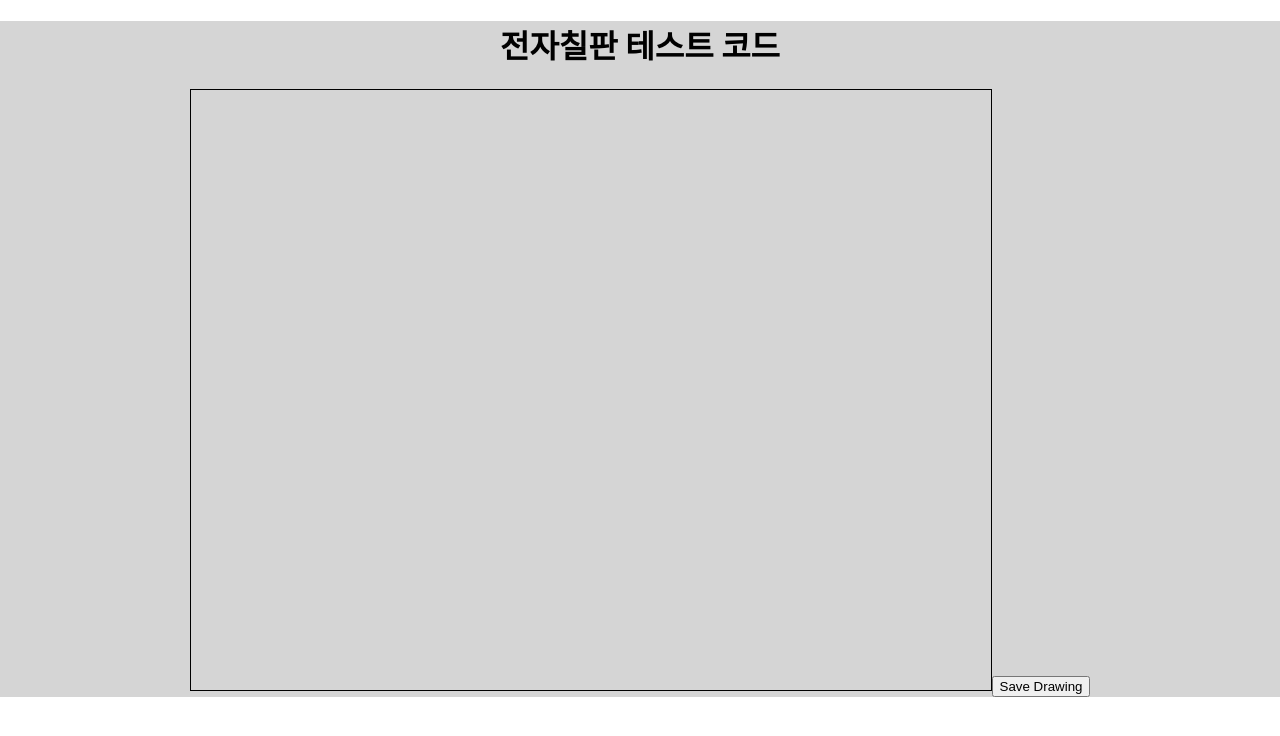
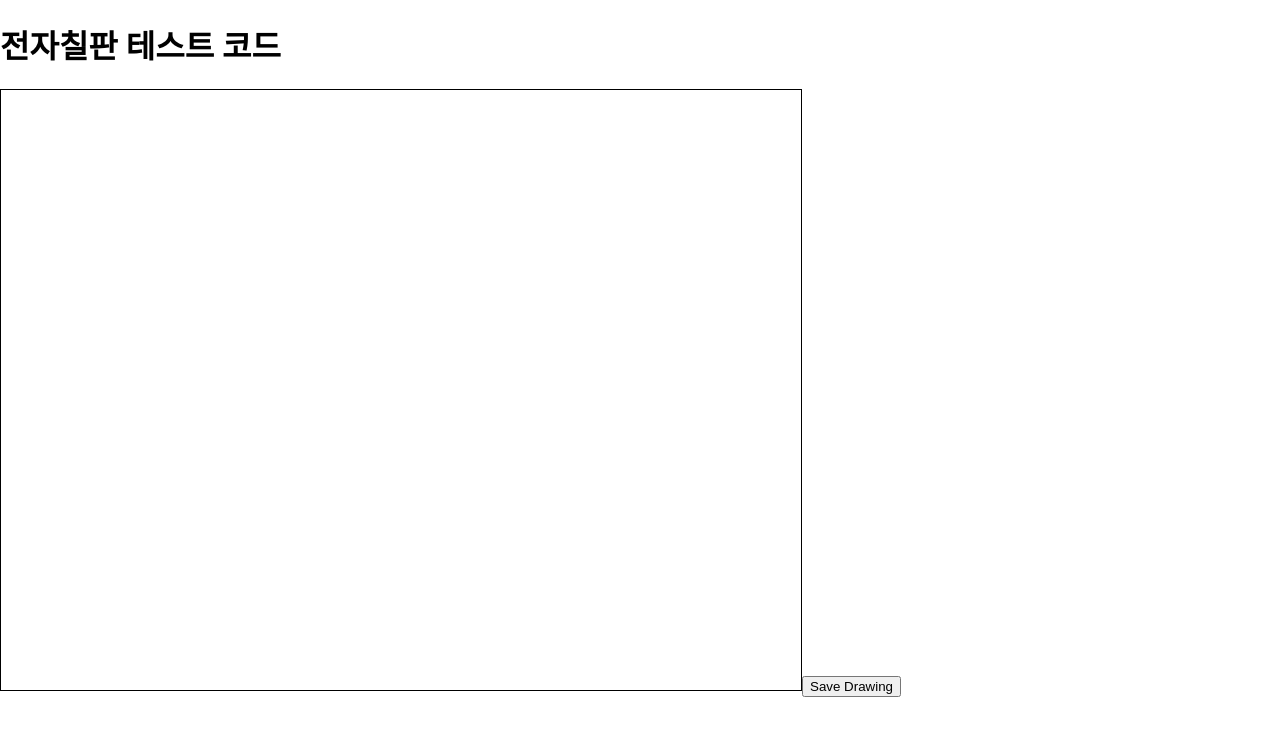
Before and after one commit to JunMango/WhiteBorad, a React (Create React App) app: page / in a window 1280 px wide. Shown: the top 736 px of the page. Built offline with nearby package versions, Linux system fonts and the light colour scheme.

Commit message:
fix 필요 없는 속성 지움

```diff
--- a/src/App.css
+++ b/src/App.css
@@ -1,8 +1,7 @@
 /** @format */
 
 .App {
-  text-align: center;
-  background-color: #d5d5d5;
+  /*text-align: center;*/
 }
 
 .App-logo {
--- a/src/index.css
+++ b/src/index.css
@@ -1,10 +1,10 @@
 body {
   margin: 0;
-  font-family: -apple-system, BlinkMacSystemFont, 'Segoe UI', 'Roboto', 'Oxygen',
-    'Ubuntu', 'Cantarell', 'Fira Sans', 'Droid Sans', 'Helvetica Neue',
-    sans-serif;
-  -webkit-font-smoothing: antialiased;
-  -moz-osx-font-smoothing: grayscale;
+  /*font-family: -apple-system, BlinkMacSystemFont, 'Segoe UI', 'Roboto', 'Oxygen',*/
+  /*  'Ubuntu', 'Cantarell', 'Fira Sans', 'Droid Sans', 'Helvetica Neue',*/
+  /*  sans-serif;*/
+  /*-webkit-font-smoothing: antialiased;*/
+  /*-moz-osx-font-smoothing: grayscale;*/
 }
 
 code {
```
